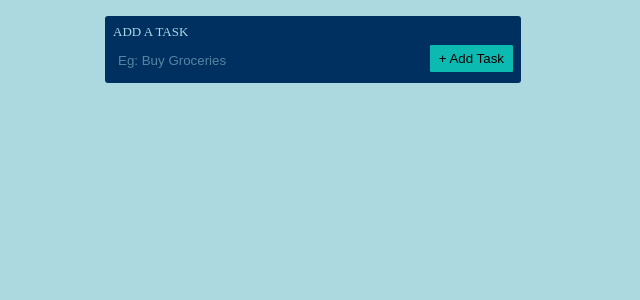
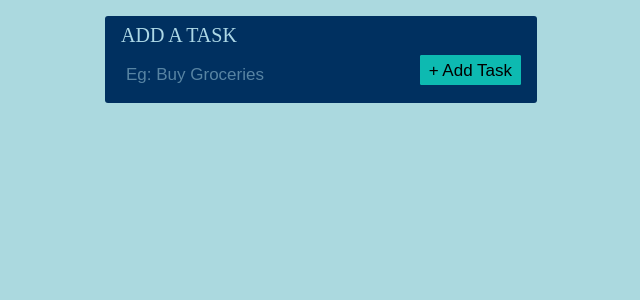
Before and after one commit to Rashita123/To-Do-App, a React (Create React App) app: page / in a window 1280 px wide. Shown: the top 300 px of the page, without its empty margins (335-975 px from the left). Built offline with nearby package versions, Linux system fonts and the light colour scheme.

Commit message:
basic styling added

```diff
--- a/src/App.js
+++ b/src/App.js
@@ -71,7 +71,7 @@ export default function App() {
           className="list_item_text"
           style={{
             textDecoration: taskList[props.value] ? "line-through" : "none",
-            color: taskList[props.value] ? "grey" : "black",
+            color: taskList[props.value] ? "#00306080" : "black",
             fontSize: "20px"
           }}
         >
--- a/src/styles.css
+++ b/src/styles.css
@@ -13,8 +13,8 @@ body {
 
 .todo {
   background: #003060;
-  width: 100%;
-  padding: 0.5rem;
+  min-width: 100%;
+  padding: 0.5rem 1rem;
   margin-top: 1rem;
   display: inline-block;
   border-radius: 3px;
@@ -22,12 +22,13 @@ body {
 .input {
   border: none;
   background: transparent;
-  height: 20px;
+  height: 30px;
   float: left;
   padding: 5px;
   outline: none;
   width: 60%;
   color: #add8e680;
+  font-size: 17px;
 }
 
 .input:focus {
@@ -36,9 +37,14 @@ body {
 ::placeholder {
   color: #add8e680;
 }
+
+.todo_addtask_input {
+  margin-top: 0.5rem;
+}
+
 .todo_addtask_text {
   color: #add8e6;
-  font-size: 13px;
+  font-size: 20px;
   margin-bottom: 5px;
 }
 
@@ -46,10 +52,12 @@ body {
   float: right;
   padding: 0.3rem 0.5rem;
   border-radius: 1px;
+  height: 30px;
   cursor: pointer;
   outline: none;
   border: 1px solid #0dbab1;
   background: #0dbab1;
+  font-size: 17px;
 }
 
 .list {
@@ -58,12 +66,11 @@ body {
 .list_item {
   background: #00306060;
   padding: 0.5rem;
-  width: 110%;
+  width: 100%;
   margin: 0.5rem -2rem;
   display: flex;
   justify-content: space-between;
 }
-
 .list li input[type="checkbox"] {
   height: 0;
   width: 0;
```
